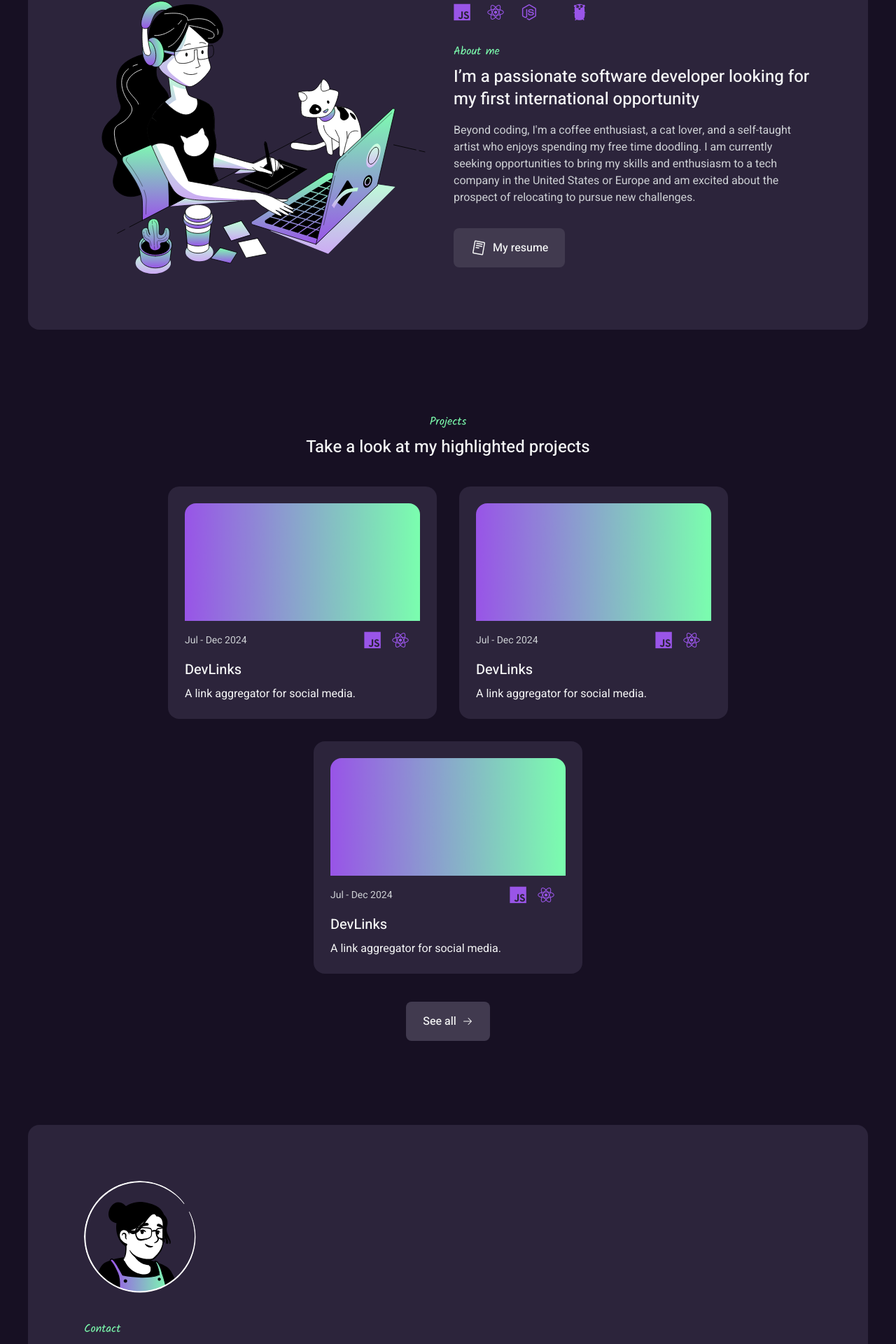
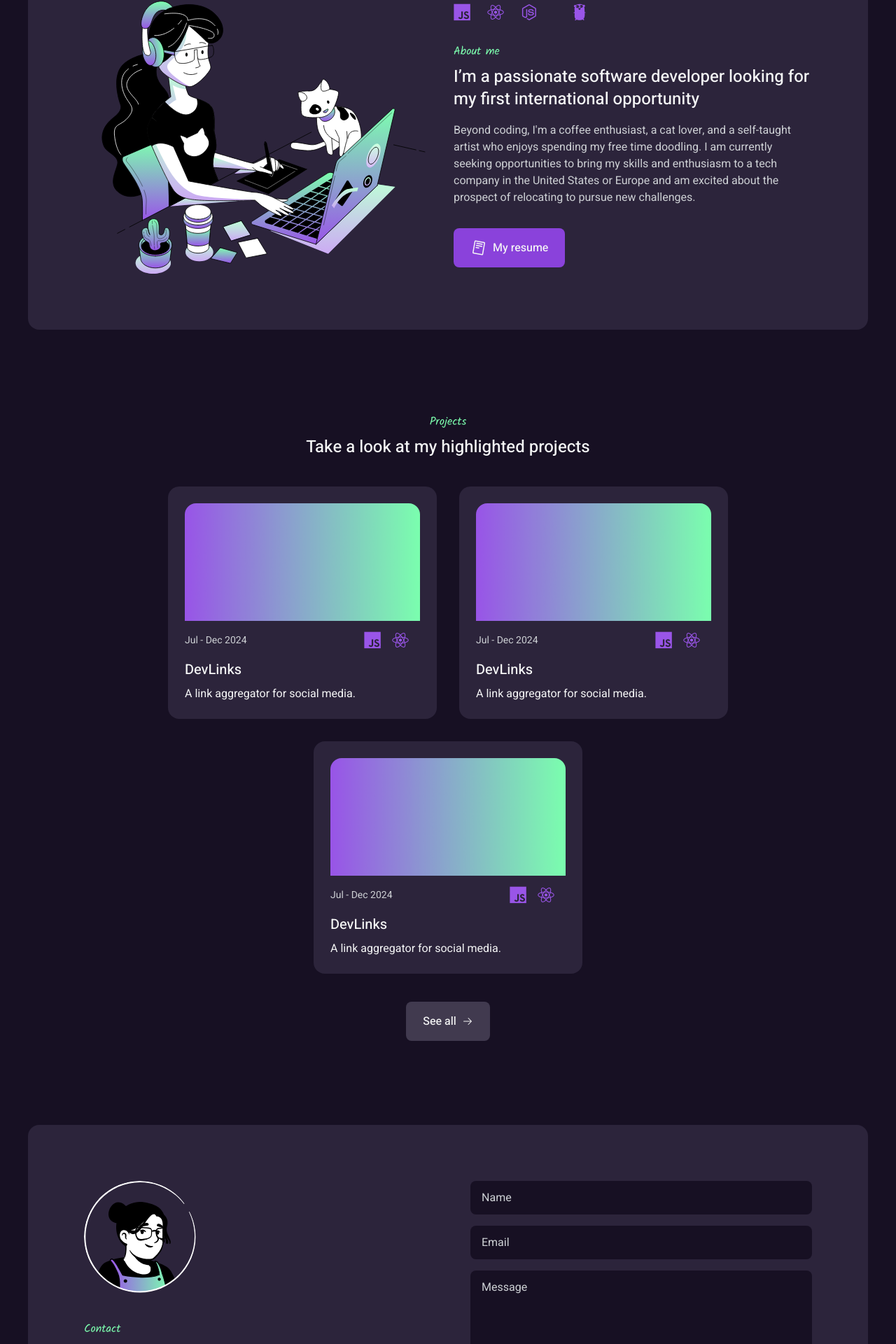
Before and after one commit to amanda-santos/lyra, a Next.js app: page / in a window 1280 px wide. Shown: the part 828-2748 px from the top of the page at 70% size. Built offline with nearby package versions, Linux system fonts and the light colour scheme.

Commit message:
feat: add contact section

```diff
--- a/package.json
+++ b/package.json
@@ -10,10 +10,11 @@
   },
   "dependencies": {
     "@phosphor-icons/react": "^2.1.6",
-    "classnames": "^2.5.1",
+    "clsx": "^2.1.1",
     "next": "14.2.4",
     "react": "^18",
-    "react-dom": "^18"
+    "react-dom": "^18",
+    "tailwind-merge": "^2.3.0"
   },
   "devDependencies": {
     "@types/node": "^20",
--- a/src/app/components/core/button.tsx
+++ b/src/app/components/core/button.tsx
@@ -1,4 +1,4 @@
-import classNames from "classnames";
+import { cn } from "@/app/utils/cn";
 import { ComponentProps } from "react";
 
 type ButtonProps = ComponentProps<"button"> & {
@@ -13,7 +13,7 @@ export const Button = ({
 }: ButtonProps) => {
   return (
     <button
-      className={classNames(
+      className={cn(
         `flex items-center gap-2 rounded-lg bg-surface-secondary font-body text-sm font-medium text-text-primary transition-colors hover:bg-surface-tertiary focus:outline-offset-4 focus:outline-text-primary md:text-base ${className}`,
         {
           "bg-primary-color-500 hover:bg-primary-color-400":
--- a/src/app/components/header/navbar/navbar-item.tsx
+++ b/src/app/components/header/navbar/navbar-item.tsx
@@ -1,4 +1,4 @@
-import classnames from "classnames";
+import { cn } from "@/app/utils/cn";
 import { ComponentProps } from "react";
 
 type NavbarItemProps = ComponentProps<"a"> & {
@@ -14,7 +14,7 @@ export const NavbarItem = ({
   return (
     <a
       href={href}
-      className={classnames(
+      className={cn(
         "rounded-xl p-2 font-body text-sm text-text-secondary transition-colors hover:text-text-primary focus:outline focus:outline-2 focus:outline-text-primary",
         {
           "font-medium": isActive,
--- a/src/app/components/sections/contact-section.tsx
+++ b/src/app/components/sections/contact-section.tsx
@@ -2,14 +2,15 @@ import {
   GithubLogo,
   LinkedinLogo,
   InstagramLogo,
+  ArrowRight,
 } from "@phosphor-icons/react/dist/ssr";
 import Image from "next/image";
 import { Button } from "../core/button";
 
 export const ContactSection = () => {
   return (
-    <section className="flex w-full max-w-screen-2xl flex-col items-center justify-between gap-10 rounded-2xl bg-surface-primary px-8 py-12 sm:p-20 lg:flex-row">
-      <div className="flex flex-col gap-10">
+    <section className="flex w-full max-w-screen-2xl flex-col items-start justify-between gap-10 rounded-2xl bg-surface-primary px-8 py-12 sm:p-20 lg:flex-row">
+      <div className="flex w-full flex-col gap-10">
         <Image src="/avatar.svg" alt="" width={160} height={160} />
         <div className="flex max-w-[592px] flex-col gap-4">
           <span>
@@ -42,6 +43,29 @@ export const ContactSection = () => {
           </div>
         </div>
       </div>
+
+      <div className="flex w-full max-w-[488px] flex-col gap-8">
+        <fieldset className="flex flex-col gap-4">
+          <input
+            type="text"
+            className="h-12 rounded-lg bg-surface-background px-4 py-3 font-body text-text-primary placeholder-text-secondary focus:outline-1 focus:outline-secondary-color"
+            placeholder="Name"
+          />
+          <input
+            type="email"
+            className="h-12 rounded-lg bg-surface-background px-4 py-3 font-body text-text-primary placeholder-text-secondary focus:outline-1 focus:outline-secondary-color"
+            placeholder="Email"
+          />
+          <textarea
+            className="h-40 rounded-lg bg-surface-background px-4 py-3 font-body text-text-primary placeholder-text-secondary focus:outline-1 focus:outline-secondary-color"
+            placeholder="Message"
+          />
+        </fieldset>
+
+        <Button variant="primary" className="w-fit">
+          Send me a message <ArrowRight size={24} />
+        </Button>
+      </div>
     </section>
   );
 };
--- /dev/null
+++ b/src/app/utils/cn.ts
@@ -0,0 +1,6 @@
+import { type ClassValue, clsx } from "clsx";
+import { twMerge } from "tailwind-merge";
+
+export function cn(...inputs: ClassValue[]) {
+  return twMerge(clsx(inputs));
+}
```
Also changed, not shown: 1 other file (tests, documents, lock files or other folders).
